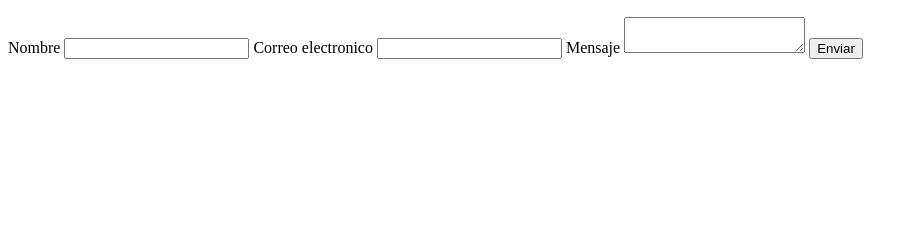
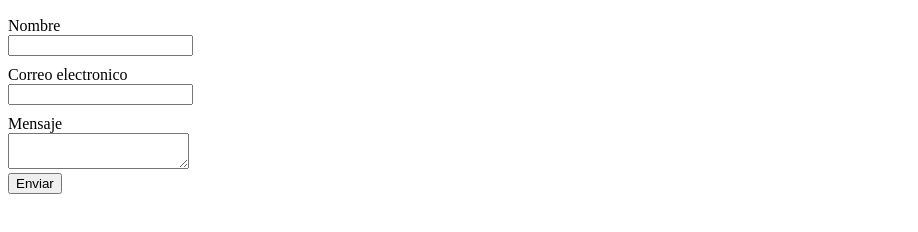
Before and after one commit to lldellapaolera/GranjaLaTuruleca, a plain HTML site: page contacto.html in a window 1280 px wide. Shown: the part 180-412 px from the top of the page, without its empty margins (0-918 px from the left). Drawn offline with Linux system fonts and the light colour scheme.

Commit message:
mejorando formulario de contacto

```diff
--- a/contacto.html
+++ b/contacto.html
@@ -21,12 +21,12 @@
         <h2>Contacto</h2>
 
         <form action="https://formspree.io/f/mkgwlqob" method="post">
-            <label for="nombre">Nombre</label>
-            <input name="Nombre" id="nombre" type="text">
-            <label for="email">Correo electronico</label>
-            <input name="Email" id="email" type="email">
-            <label for="mensaje">Mensaje</label>
-            <textarea name="Mensaje" id="mensaje"></textarea>
+            <label for="nombre">Nombre</label><br />
+            <input name="Nombre" id="nombre" type="text"><br />
+            <label for="email">Correo electronico</label><br />
+            <input name="Email" id="email" type="email"><br />
+            <label for="mensaje">Mensaje</label><br />
+            <textarea name="Mensaje" id="mensaje"></textarea><br />
             <button type="submit">Enviar</button>
           </form>
     </main>
--- a/style.css
+++ b/style.css
@@ -5,3 +5,7 @@ a {
     text-decoration: none;
     color: red;
 }
+
+input {
+    margin-bottom: 10px;
+}
```
